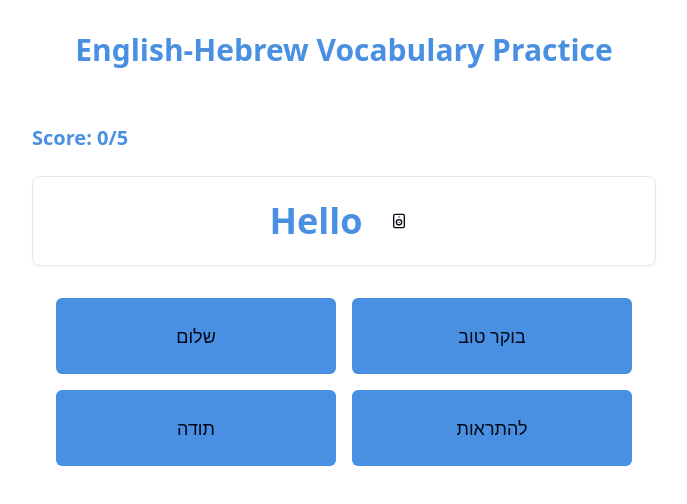
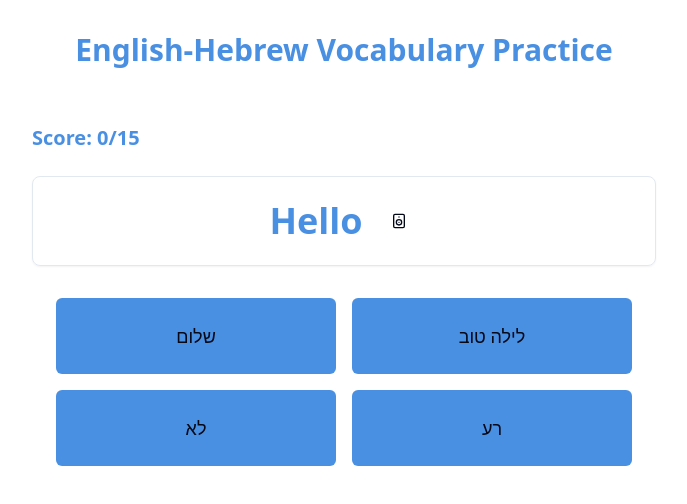
Before and after one commit to shaytheboss/wordplay-hebrew, a React (Vite) app: page / in a window 1280 px wide. Shown: the top 504 px of the page, without its empty margins (296-983 px from the left). Built offline with nearby package versions, Linux system fonts and the light colour scheme.

Commit message:
Add vocabulary expansion guidance
Provide instructions on how to add more words to the vocabulary data in the VocabularyGame component.
[skip gpt_engineer]

```diff
--- a/src/components/VocabularyGame.tsx
+++ b/src/components/VocabularyGame.tsx
@@ -4,15 +4,7 @@ import AnswerOptions from './AnswerOptions';
 import ScoreDisplay from './ScoreDisplay';
 import { Button } from '@/components/ui/button';
 import { useToast } from '@/components/ui/use-toast';
-
-// Sample vocabulary data - replace with your actual data
-const vocabularyData = [
-  { english: "Hello", hebrew: "שלום" },
-  { english: "Goodbye", hebrew: "להתראות" },
-  { english: "Thank you", hebrew: "תודה" },
-  { english: "Please", hebrew: "בבקשה" },
-  { english: "Good morning", hebrew: "בוקר טוב" },
-];
+import { vocabularyData } from '@/data/vocabularyData';
 
 const VocabularyGame = () => {
   const [currentWordIndex, setCurrentWordIndex] = useState(0);
--- /dev/null
+++ b/src/data/vocabularyData.ts
@@ -0,0 +1,23 @@
+export interface VocabularyItem {
+  english: string;
+  hebrew: string;
+}
+
+export const vocabularyData: VocabularyItem[] = [
+  { english: "Hello", hebrew: "שלום" },
+  { english: "Goodbye", hebrew: "להתראות" },
+  { english: "Thank you", hebrew: "תודה" },
+  { english: "Please", hebrew: "בבקשה" },
+  { english: "Good morning", hebrew: "בוקר טוב" },
+  // Add more words here:
+  { english: "Good night", hebrew: "לילה טוב" },
+  { english: "How are you?", hebrew: "מה שלומך?" },
+  { english: "Good", hebrew: "טוב" },
+  { english: "Bad", hebrew: "רע" },
+  { english: "Yes", hebrew: "כן" },
+  { english: "No", hebrew: "לא" },
+  { english: "Water", hebrew: "מים" },
+  { english: "Food", hebrew: "אוכל" },
+  { english: "House", hebrew: "בית" },
+  { english: "Car", hebrew: "מכונית" }
+];
```
